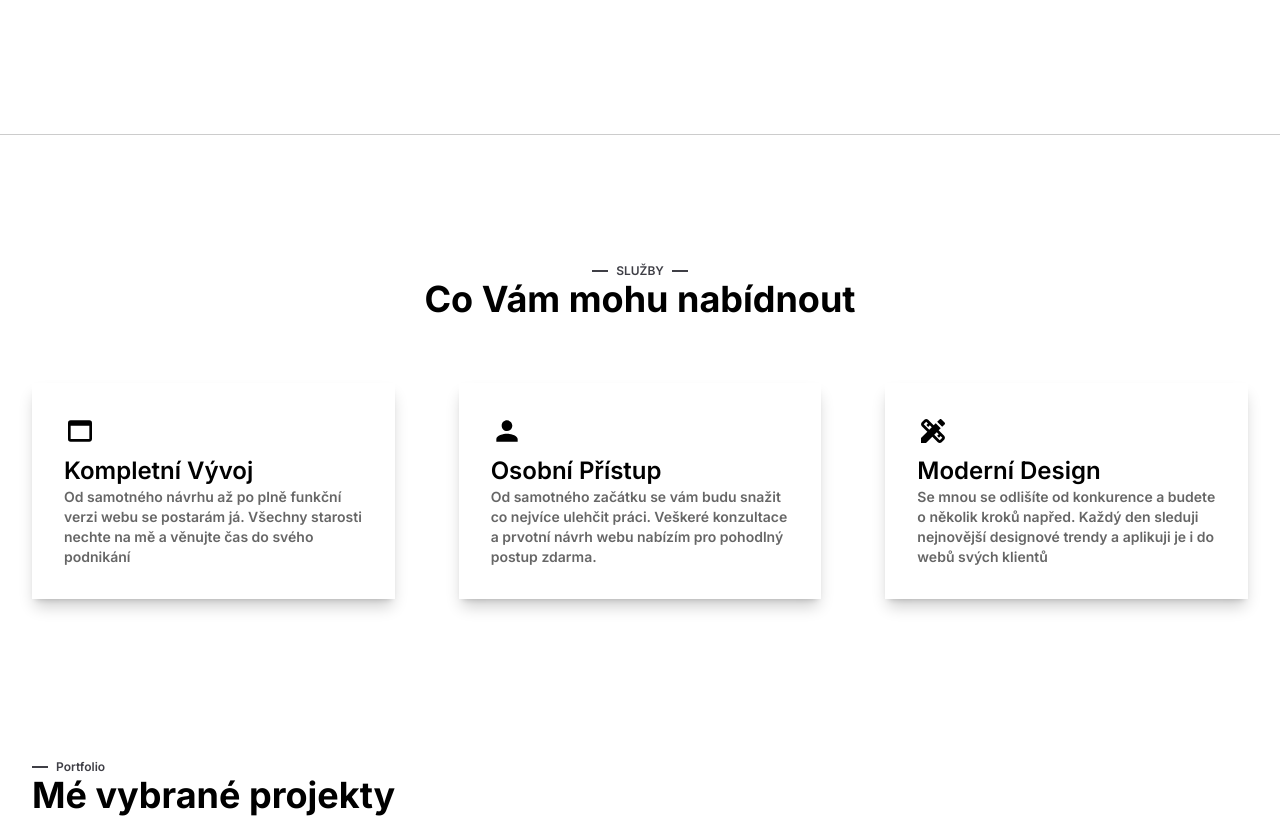
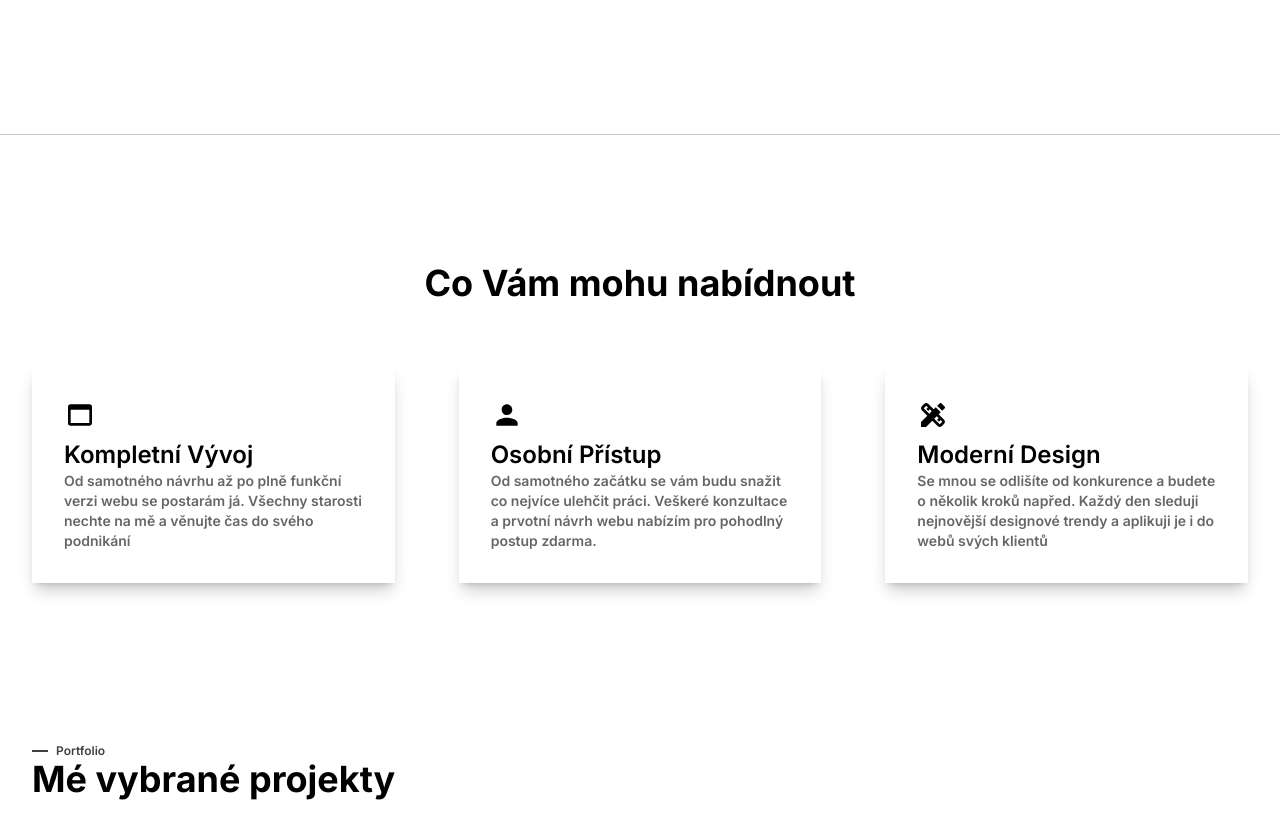
Before and after one commit to Vsetis/ondravseta-portfolio, a Next.js app: page / in a window 1280 px wide. Shown: the part 1220-2038 px from the top of the page. Built offline with nearby package versions, Linux system fonts and the light colour scheme.

Commit message:
update details

```diff
--- /dev/null
+++ b/src/components/Benefits/Benefits.tsx
@@ -0,0 +1,16 @@
+import Cards from "./Cards";
+
+export default function Services() {
+  return (
+    <>
+      <div className="w-full h-full dark:bg-gradient-to-b from-white/5 border-t border-black/20 dark:border-t-white/20 to-black">
+        <div className="container mx-auto py-[128px] px-8 ">
+          <h2 className="text-4xl font-bold text-center">
+            Co Vám mohu nabídnout
+          </h2>
+          <Cards />
+        </div>
+      </div>
+    </>
+  );
+}
--- a/src/components/Menu/Links.tsx
+++ b/src/components/Menu/Links.tsx
@@ -7,7 +7,6 @@ export default function Links() {
   const links = [
     { name: "Home", target: "#", id: 1 },
     { name: "O Mně", target: "#About", id: 2 },
-    { name: "Služby", target: "#Services", id: 3 },
     { name: "Portfolio", target: "#Projects", id: 4 },
     { name: "Kontakt", target: "#Contact", id: 5 },
   ];
--- a/src/components/Services/Services.tsx
+++ /dev/null
@@ -1,23 +0,0 @@
-import Cards from "./Cards";
-
-export default function Services() {
-  return (
-    <>
-      <div className="w-full h-full dark:bg-gradient-to-b from-white/5 border-t border-black/20 dark:border-t-white/20 to-black">
-        <div id="Services" className="container mx-auto py-[128px] px-8 ">
-          <div className="flex flex-row items-center  justify-center">
-            <div className="bg-zinc-700 dark:bg-white/30 w-4 h-0.5 mr-2" />
-            <h2 className="font-semibold text-xs text-zinc-700 dark:text-white/30">
-              SLUŽBY
-            </h2>
-            <div className="bg-zinc-700 dark:bg-white/30 w-4 h-0.5 ml-2 " />
-          </div>
-          <h2 className="text-4xl font-bold text-center">
-            Co Vám mohu nabídnout
-          </h2>
-          <Cards />
-        </div>
-      </div>
-    </>
-  );
-}
--- a/src/pages/index.tsx
+++ b/src/pages/index.tsx
@@ -2,7 +2,7 @@ import About from "@/components/About/About";
 import Contact from "@/components/Contact/Contact";
 import Hero from "@/components/Hero/Hero";
 import Navbar from "@/components/Menu/Navbar";
-import Services from "@/components/Services/Services";
+import Benefits from "@/components/Benefits/Benefits";
 import Projects from "@/components/Work/Projects";
 
 export default function Home() {
@@ -11,7 +11,7 @@ export default function Home() {
       <Navbar />
       <Hero />
       <About />
-      <Services />
+      <Benefits />
       <Projects />
       <Contact />
     </>
```
Also changed, not shown: src/components/Benefits/Cards.tsx (renamed from src/components/Services/Cards.tsx).
